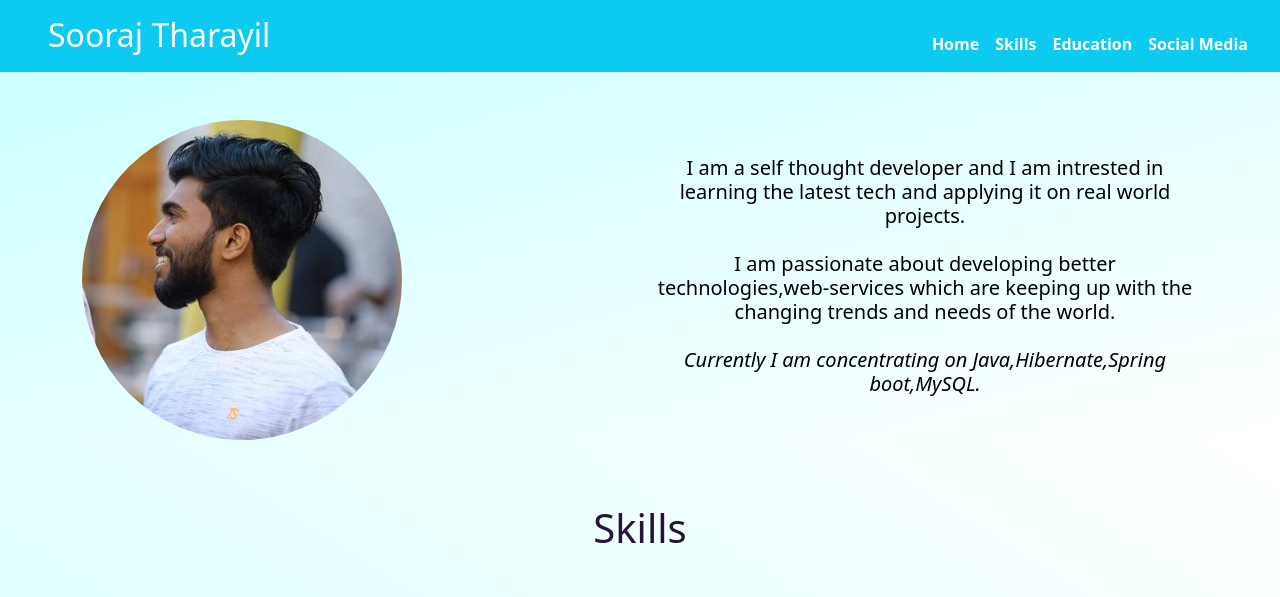
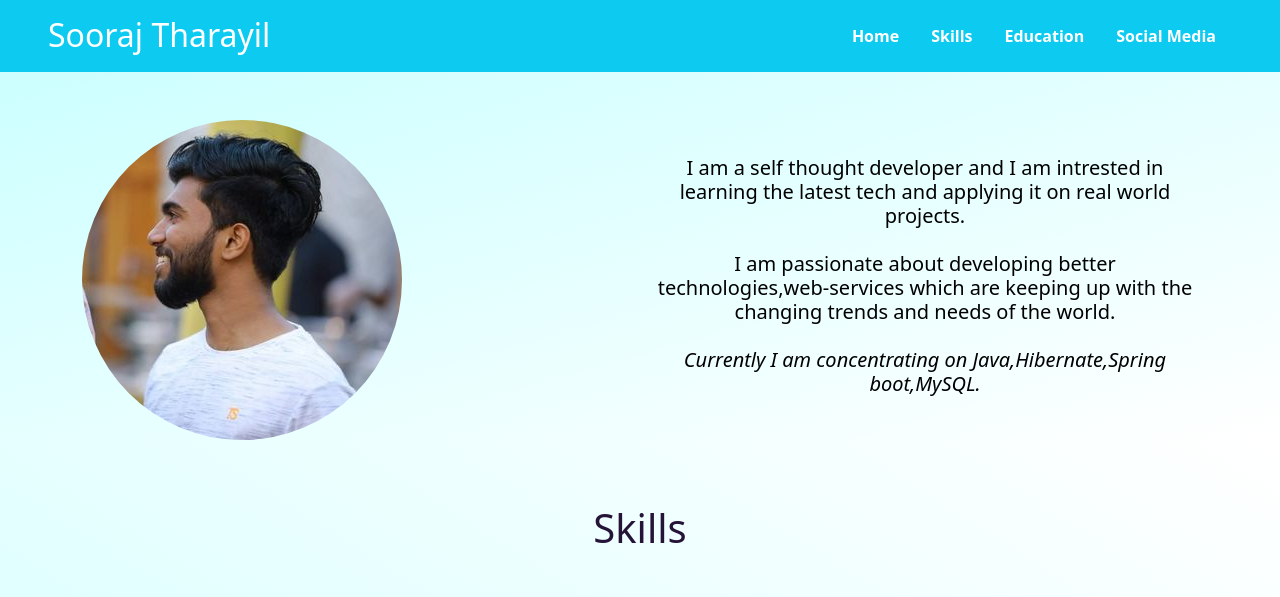
Before and after one commit to soorajTharayil/personalWebsite, a plain HTML site: page index.html in a window 1280 px wide. Shown: the top 597 px of the page. Drawn offline with nearby package versions, Linux system fonts and the light colour scheme.

Commit message:
Final code

```diff
--- a/index.html
+++ b/index.html
@@ -12,34 +12,36 @@
 </head>
 <body>
 
-    <header class="bg-info sticky-top pt-3 fw-bold"id="home-section1"  >
+  <header class="bg-info sticky-top" >
 
-        <div class="row w-100 ">
+    <div class="row fw-bolder w-100">
         <div class="col-md-6 col-9">
-                <h2 class="  text-white ps-5">Sooraj Tharayil</h2>
+            <h2 class="ps-5 pt-3 text-white ">Sooraj Tharayil</h2>
         </div>
-            <div class="col-md-6 col-3  ">
-                <nav class="navbar navbar-expand-lg navbar-light">
+        <div class="col-md-6 col-3">
+          <nav class="navbar navbar-expand-lg navbar-light ">
+            <div class="container-fluid">
 
-                    <button class="navbar-toggler " type="button" data-toggle="collapse" data-target="#navbarNavDropdown" aria-controls="navbarNavDropdown" aria-expanded="false" aria-label="Toggle navigation">
+              <button class="navbar-toggler" type="button" data-bs-toggle="collapse" data-bs-target="#navbarSupportedContent" aria-controls="navbarSupportedContent" aria-expanded="false" aria-label="Toggle navigation">
                 <span class="navbar-toggler-icon"></span>
               </button>
-                    <div class="collapse navbar-collapse pb-" id="navbarNavDropdown">
-                      <ul class="navbar-nav ms-auto ps-5">
-                        <li class="nav-item active">
-                          <a class="nav-link text-white text-bold " href="#home-section">Home</a>
+              <div class="collapse navbar-collapse" id="navbarSupportedContent">
+                <ul class="navbar-nav ms-auto flex-nowrap">
+                  <li class="nav-item">
+                      <a href="#home-section" class="nav-link m-2 menu-item nav-active text-white">Home</a>
                   </li>
                   <li class="nav-item">
-                          <a class="nav-link text-white" href="#skill-section">Skills</a>
+                      <a href="#skill-section" class="nav-link m-2 menu-item text-white">Skills</a>
                   </li>
                   <li class="nav-item">
-                          <a class="nav-link text-white" href="#education-section">Education</a>
+                      <a href="#education-section" class="nav-link m-2 menu-item text-white">Education</a>
                   </li>
                   <li class="nav-item">
-                            <a class="nav-link text-white" href="#media-section">Social Media</a>
+                      <a href="#media-section" class="nav-link m-2 menu-item text-white">Social Media</a>
                   </li>
+              </ul>
 
-                      </ul>
+              </div>
             </div>
           </nav>
         </div>
```
Lines whose indentation alone changed are shown as unchanged.
